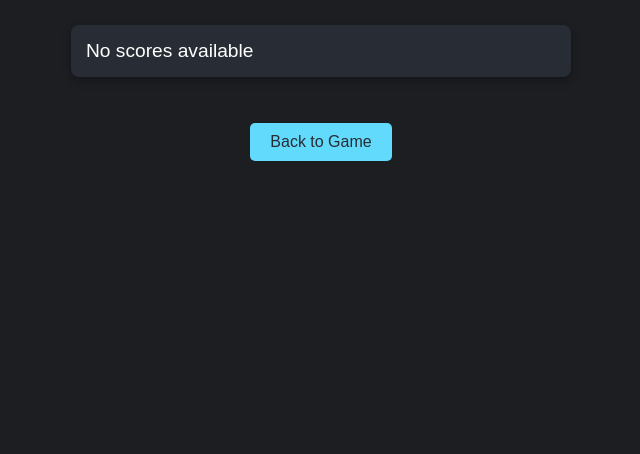
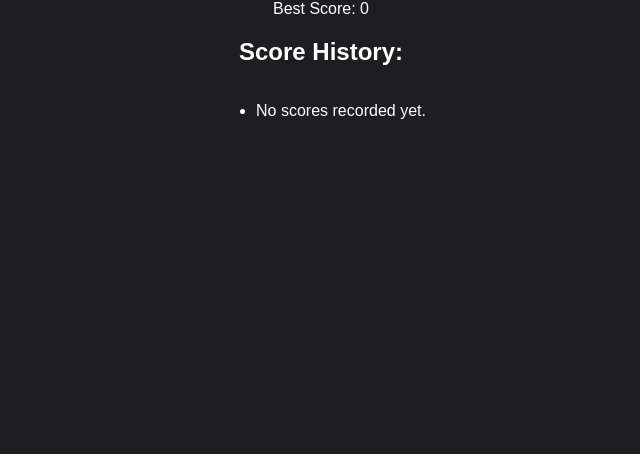
Before and after one commit to Jayvercpsu/Snake-Bite-Games, a plain HTML site: page best_score.html in a window 1280 px wide. Shown: the part 386-840 px from the top of the page, without its empty margins (319-959 px from the left). Drawn offline with Linux system fonts and the light colour scheme.

Commit message:
update add best high score

```diff
--- a/best_score.html
+++ b/best_score.html
@@ -3,99 +3,37 @@
         <head>
             <meta charset="UTF-8" />
             <meta name="viewport" content="width=device-width, initial-scale=1.0" />
-  <title>Best Scores</title>
-  <style>
-    /* Base styles */
-    body {
-      display: flex;
-      flex-direction: column;
-      justify-content: center;
-      align-items: center;
-      height: 100vh;
-      background-color: #1c1e22;
-      color: #ffffff;
-      font-family: 'Arial', sans-serif;
-      margin: 0;
-      padding: 20px;
-      text-align: center;
-    }
-    h1 {
-      font-size: 2.5rem;
-      color: #61dafb;
-      margin-bottom: 20px;
-    }
-    .score-list {
-      list-style-type: none;
-      padding: 0;
-      width: 100%;
-      max-width: 500px;
-    }
-    .score-list li {
-      background-color: #282c34;
-      padding: 15px;
-      margin: 10px 0;
-      border-radius: 8px;
-      font-size: 1.2rem;
-      display: flex;
-      justify-content: space-between;
-      align-items: center;
-      box-shadow: 0px 4px 10px rgba(0, 0, 0, 0.3);
-      transition: transform 0.3s ease;
-    }
-    .score-list li:hover {
-      transform: scale(1.03);
-      background-color: #3a3f47;
-    }
-    .player-score {
-      color: #ffffff;
-      font-size: 1.2rem;
-    }
-    .back-button {
-      margin-top: 20px;
-      padding: 10px 20px;
-      background-color: #61dafb;
-      color: #282c34;
-      border: none;
-      border-radius: 5px;
-      font-size: 1rem;
-      cursor: pointer;
-      transition: background-color 0.3s;
-    }
-    .back-button:hover {
-      background-color: #47a6d9;
-    }
-  </style>
+            <link rel="stylesheet" href="style.css" />
+            <title>Best Score</title>
         </head>
         <body>
-  <h1>Best Scores</h1>
-  <ul class="score-list" id="scoreList">
-    <!-- Scores will be populated here -->
-  </ul>
-  <button class="back-button" onclick="window.location.href='home.html'">Back to Game</button>
+            <h1>Your Best Score</h1>
+            <div id="bestScoreDisplay">Best Score: 0</div>
+            <h2>Score History:</h2>
+            <ul id="scoreHistoryDisplay"></ul>
 
             <script>
-    // Load all scores from localStorage
-    window.onload = function () {
+                // Retrieve the best score and scores array from localStorage
+                const bestScore = localStorage.getItem("highScore") || 0;
                 const scores = JSON.parse(localStorage.getItem("scores")) || [];
-      const scoreList = document.getElementById("scoreList");
 
-      // Check if there are scores to display
+                // Display the best score
+                document.getElementById("bestScoreDisplay").textContent = "Best Score: " + bestScore;
+
+                // Display the score history
+                const scoreHistoryDisplay = document.getElementById("scoreHistoryDisplay");
+                scores.forEach((score, index) => {
+                    const listItem = document.createElement("li");
+                    listItem.textContent = "Game " + (index + 1) + ": Score " + score;
+                    scoreHistoryDisplay.appendChild(listItem);
+                });
+
+                // If there are no scores, show a message
                 if (scores.length === 0) {
-        scoreList.innerHTML = "<li>No scores available</li>";
-      } else {
-        // Filter out zero scores and create list items for the rest
-        const filteredScores = scores.filter(score => score > 0);
-        if (filteredScores.length === 0) {
-          scoreList.innerHTML = "<li>No scores available</li>";
-        } else {
-          filteredScores.forEach((score, index) => {
-            const li = document.createElement("li");
-            li.innerHTML = `<span class="player-score">${index + 1}. ${score} pts</span>`;
-            scoreList.appendChild(li);
-          });
+                    const noScoresItem = document.createElement("li");
+                    noScoresItem.textContent = "No scores recorded yet.";
+                    scoreHistoryDisplay.appendChild(noScoresItem);
                 }
-      }
-    };
             </script>
         </body>
         </html>
```
Also changed, not shown: home.html (+20 -1 lines). Lines whose indentation alone changed are shown as unchanged.
